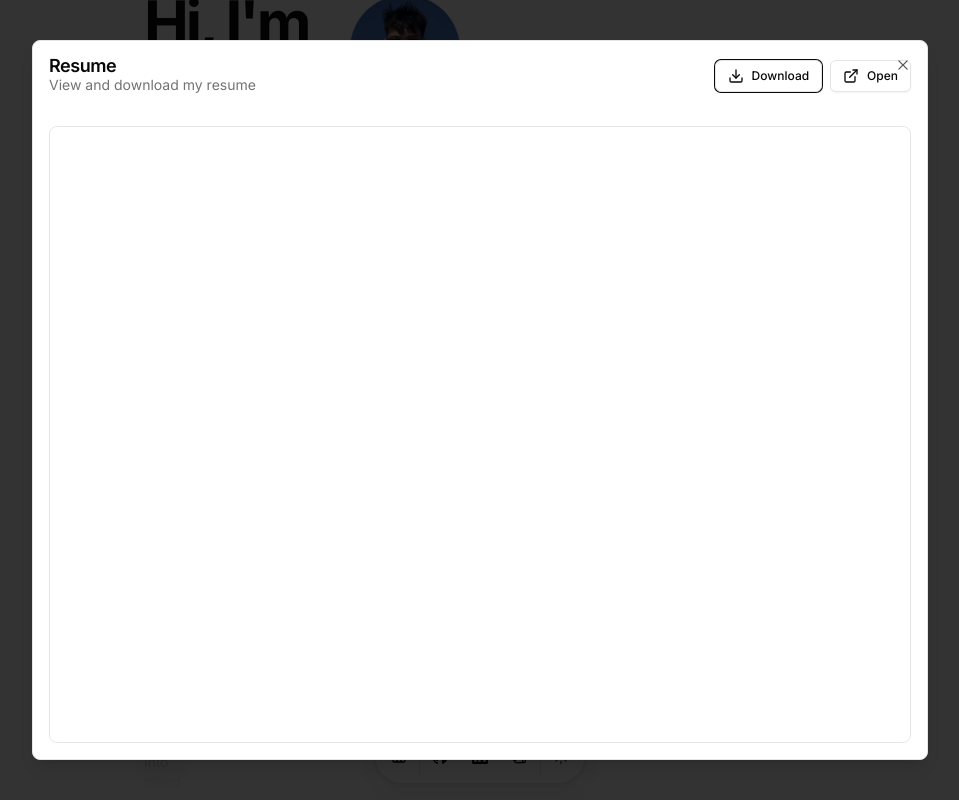
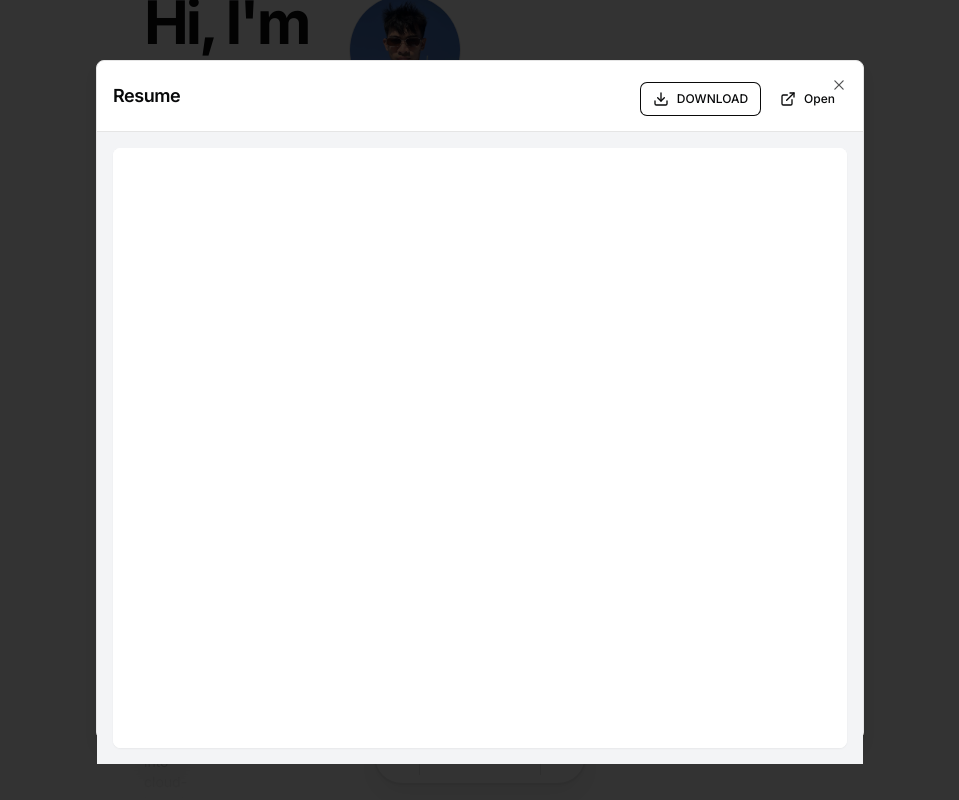
Before and after one commit to warrencodehub/portfolio, a Next.js app: page / in a window 1280 px wide. Both pictures are taken after a click on the element 680 px from the left and 756 px from the top of the page. Shown: the top 800 px of the page, without its empty margins (160-1119 px from the left). Built offline with nearby package versions, Linux system fonts and the light colour scheme.

Commit message:
Update PDF viewer modal to match cleaner design with hidden PDF controls

```diff
--- a/src/components/ui/pdf-viewer-modal.tsx
+++ b/src/components/ui/pdf-viewer-modal.tsx
@@ -4,7 +4,6 @@ import { useState } from "react";
 import {
   Dialog,
   DialogContent,
-  DialogDescription,
   DialogHeader,
   DialogTitle,
   DialogTrigger,
@@ -44,42 +43,42 @@ export function PdfViewerModal({
   return (
     <Dialog open={isOpen} onOpenChange={setIsOpen}>
       <DialogTrigger asChild>{trigger}</DialogTrigger>
-      <DialogContent className="max-w-4xl w-full h-[90vh] p-0">
-        <DialogHeader className="p-4 pb-0">
-          <div className="flex items-center justify-between">
-            <div>
-              <DialogTitle>{title}</DialogTitle>
-              <DialogDescription>{description}</DialogDescription>
+      <DialogContent className="max-w-3xl w-full h-[85vh] p-0 gap-0">
+        <DialogHeader className="flex flex-row items-center justify-between p-4 border-b">
+          <div className="flex flex-col">
+            <DialogTitle className="text-lg font-semibold">{title}</DialogTitle>
           </div>
           <div className="flex items-center gap-2">
             <Button
-                variant="outline"
+              variant="ghost"
               size="sm"
               onClick={handleDownload}
-                className="flex items-center gap-2"
+              className="flex items-center gap-2 h-8 px-3"
             >
               <Download className="h-4 w-4" />
-                Download
+              DOWNLOAD
             </Button>
             <Button
-                variant="outline"
+              variant="ghost"
               size="sm"
               onClick={handleOpenInNewTab}
-                className="flex items-center gap-2"
+              className="flex items-center gap-2 h-8 px-3"
             >
               <ExternalLink className="h-4 w-4" />
               Open
             </Button>
           </div>
-          </div>
         </DialogHeader>
-        <div className="flex-1 p-4 pt-0">
-          <div className="w-full h-full border rounded-lg overflow-hidden bg-gray-50 dark:bg-gray-900">
+        <div className="flex-1 bg-gray-100 dark:bg-gray-800 p-4">
+          <div className="w-full h-full bg-white dark:bg-gray-900 rounded-lg shadow-sm overflow-hidden">
             <iframe
-              src={`${pdfUrl}#toolbar=1&navpanes=0&scrollbar=1`}
-              className="w-full h-full"
+              src={`${pdfUrl}#toolbar=0&navpanes=0&scrollbar=0&statusbar=0&messages=0&scrollbar=0`}
+              className="w-full h-full border-0"
               title={title}
-              style={{ minHeight: "600px" }}
+              style={{
+                minHeight: "600px",
+                background: "white"
+              }}
             />
           </div>
         </div>
```
Lines whose indentation alone changed are shown as unchanged.
